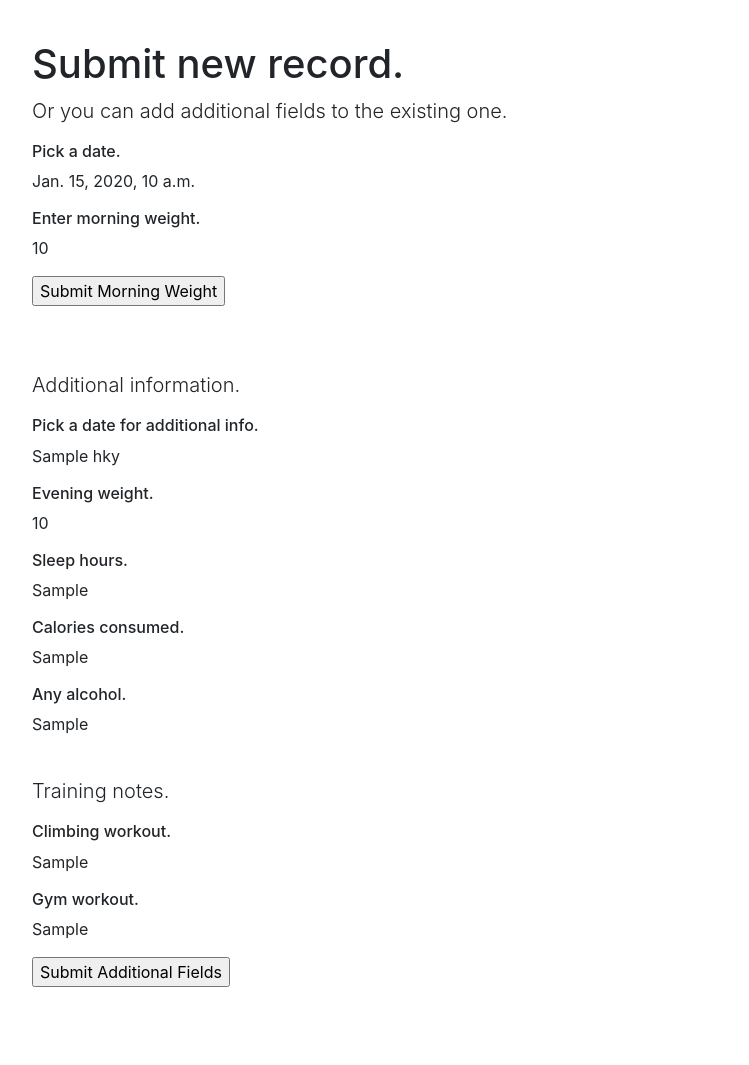
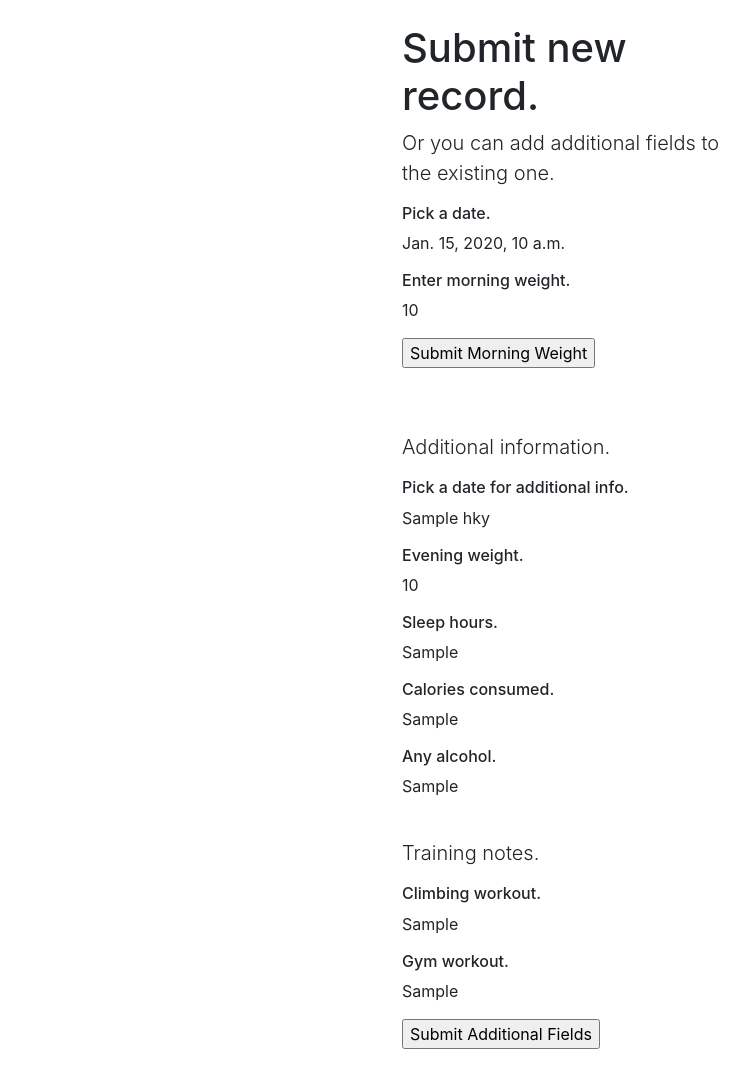
Before and after one commit to fautro/tracker, a Django app: template templates/wtrack/add_record.html in a window 1280 px wide. Shown: the part 56-1121 px from the top of the page, without its empty margins (68-817 px from the left). Before the commit the page ends 1043 px from the top, so only its background shows below. Run offline with Django 3.2, Linux system fonts and the light colour scheme; the template is opened without the code that fills it: most values are stand-ins (such as "Sample title", 1, 10 or a date in 2020); some libraries are stand-ins or nearby versions.

Commit message:
[wtrack] moves things around on the page some more

```diff
--- a/templates/wtrack/add_record.html
+++ b/templates/wtrack/add_record.html
@@ -55,18 +55,13 @@
 <!----------------------------------------------------------------------------------------------------------------------->
     <main role="main" class="container">
       <div class="container">
+
       <div class="row">
-          <div class="col-md">
-            <p>
-          </div>
-      </div>
-      <div class="row">
-          <div class="col-md">
+        <div class="col-md">
+        </div>
+        <div class="col-md">
             <h1>Submit new record.</h1>
-          </div>
-      </div>
-          <div class="row">
-            <div class="col-md">
+
               <p class="lead"> Or you can add additional fields to the existing one. </p>
             <p class="lead">
                 <form id="weight_form" method="post" action="">
@@ -103,6 +98,8 @@
                  </form>
            </p>
           </div>
+        <div class="col-md">
+        </div>
     </div>
   </div>
     </main><!-- /.container -->
```
